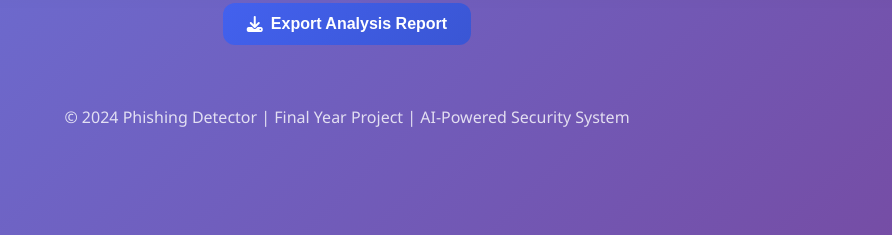
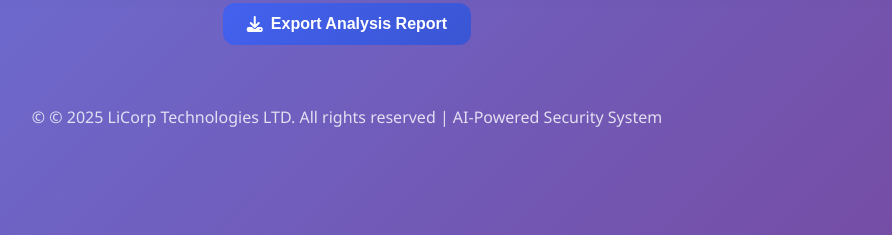
Before and after one commit to Isrlchigozie/phishing-detector, a Flask app: page / in a window 1280 px wide. Shown: the part 565-800 px from the top of the page, without its empty margins (293-1185 px from the left). Run offline with Flask 3, Linux system fonts and the light colour scheme.

Commit message:
Changed footer

```diff
--- a/templates/index.html
+++ b/templates/index.html
@@ -446,7 +446,7 @@
 
         <!-- Footer -->
         <div class="footer">
-            <p>&copy; 2024 Phishing Detector | Final Year Project | AI-Powered Security System</p>
+            <p>&copy; © 2025 LiCorp Technologies LTD. All rights reserved | AI-Powered Security System</p>
         </div>
     </div>
 
```
